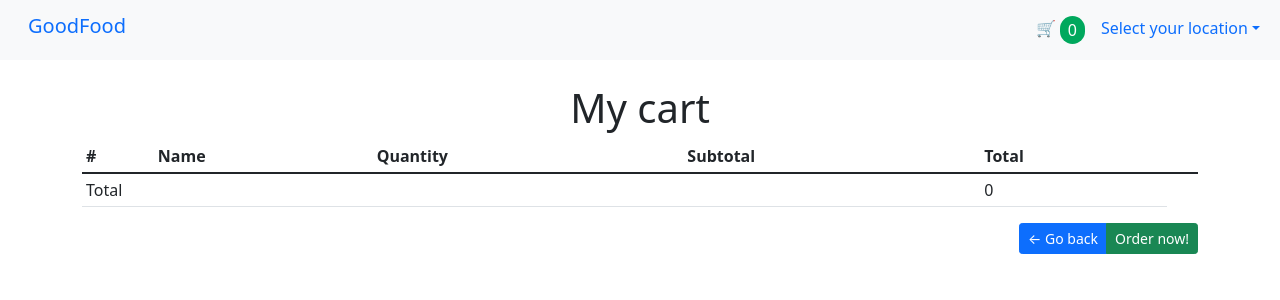
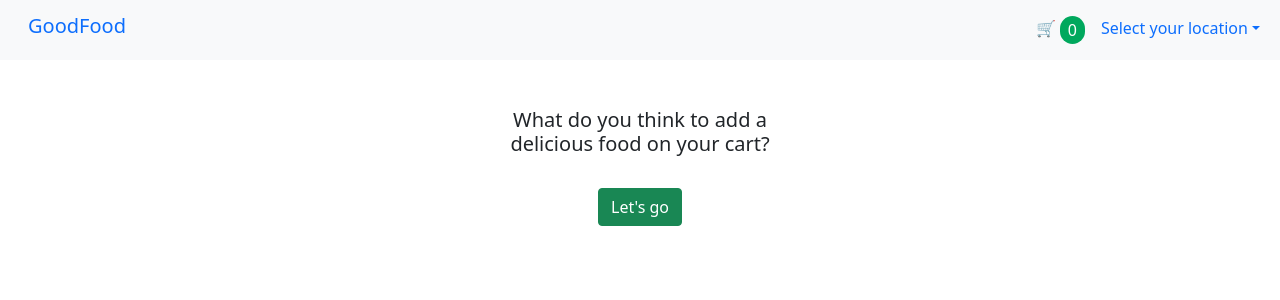
Before and after one commit to juliorsantos/healthy-interactive-menu-reactjs, a React (Vite) app: page /cart in a window 1280 px wide. Shown: the top 300 px of the page. Built offline with nearby package versions, Linux system fonts and the light colour scheme.

Commit message:
Cart sum and conditional rendering updated

```diff
--- a/src/pages/Cart.jsx
+++ b/src/pages/Cart.jsx
@@ -1,5 +1,5 @@
 import { useContext, useEffect, useState } from "react";
-import { useNavigate } from "react-router-dom";
+import { useNavigate, Link } from "react-router-dom";
 import { toast } from "react-toastify";
 
 import Header from '../components/Header';
@@ -18,15 +18,35 @@ const Cart = () => {
   }
 
   const finishOrder = () => {
+    if (!state.cart) {
+      toast.error('First, add a product on your cart.');
+      return;
+    }
+
+    setTotalPrice(0);
     toast.success('Ordered with successful.');
     dispatch({ type: 'ORDER' });
     return;
   }
 
   useEffect(() => {
-    const calcTotalPrice = state.cart.reduce((prev, curr) => prev + (curr.price * curr.qty), 0);
-    setTotalPrice(calcTotalPrice)
+    if (state.cart.length) {
+      const calcTotalPrice = state.cart.reduce((prev, curr) => prev + (curr.price * curr.qty), 0);
+      setTotalPrice(calcTotalPrice)
+    }
   }, [])
+
+  if (!state.cart.length) {
+    return (
+      <>
+        <Header />
+        <div className="container text-center py-5">
+          <h5>What do you think to add a<br />delicious food on your cart?</h5>
+          <Link to="/" className="btn btn-success my-4">Let's go</Link>
+        </div>
+      </>
+    )
+  }
 
   return (
     <>
@@ -60,12 +80,12 @@ const Cart = () => {
             <tfoot>
               <tr>
                 <td colSpan={4}>Total</td>
-                <td>{ getPrice(totalPrice) }</td>
+                <td>{getPrice(totalPrice)}</td>
               </tr>
             </tfoot>
           </table>
 
-          {state.cart && (
+          {state.cart.length && (
             <div className="w-100 d-flex justify-content-end">
               <div className="btn-group">
                 <button className="btn btn-sm btn-primary" onClick={() => navigator('/')}>
```
